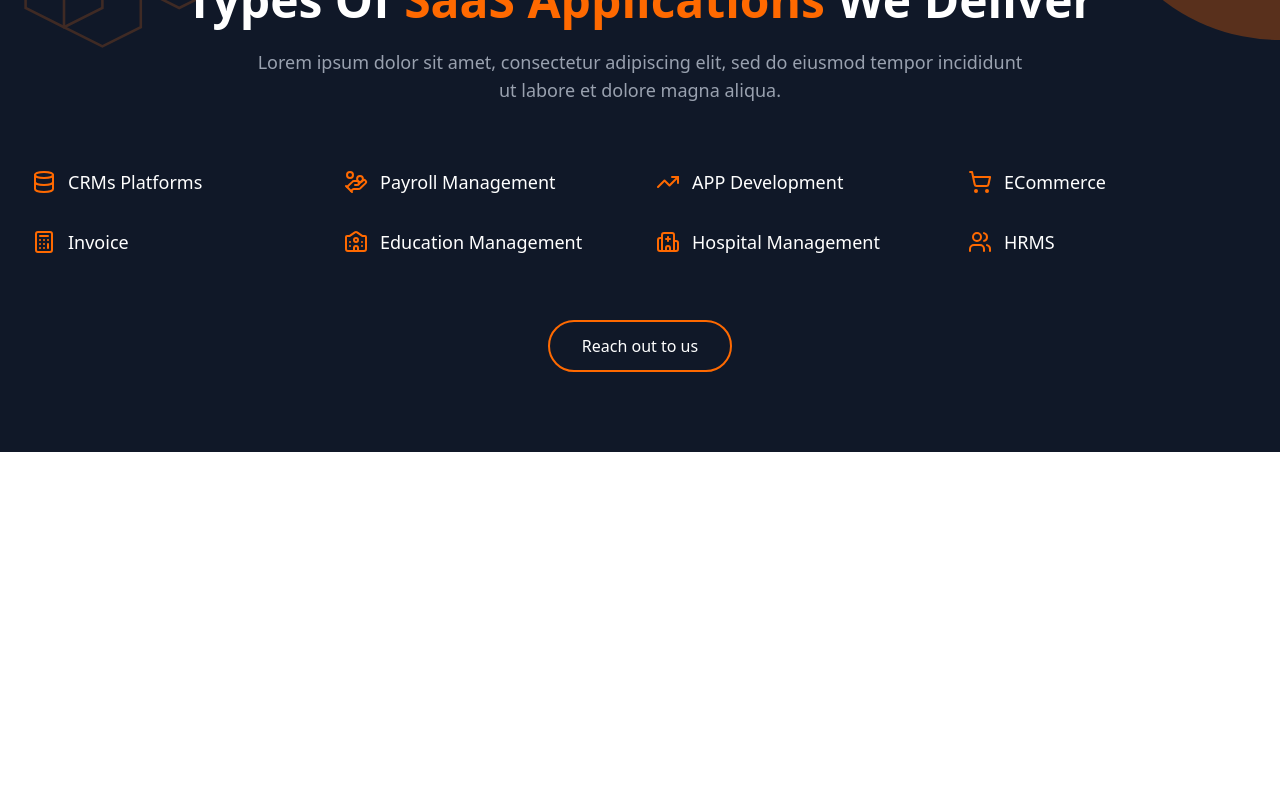
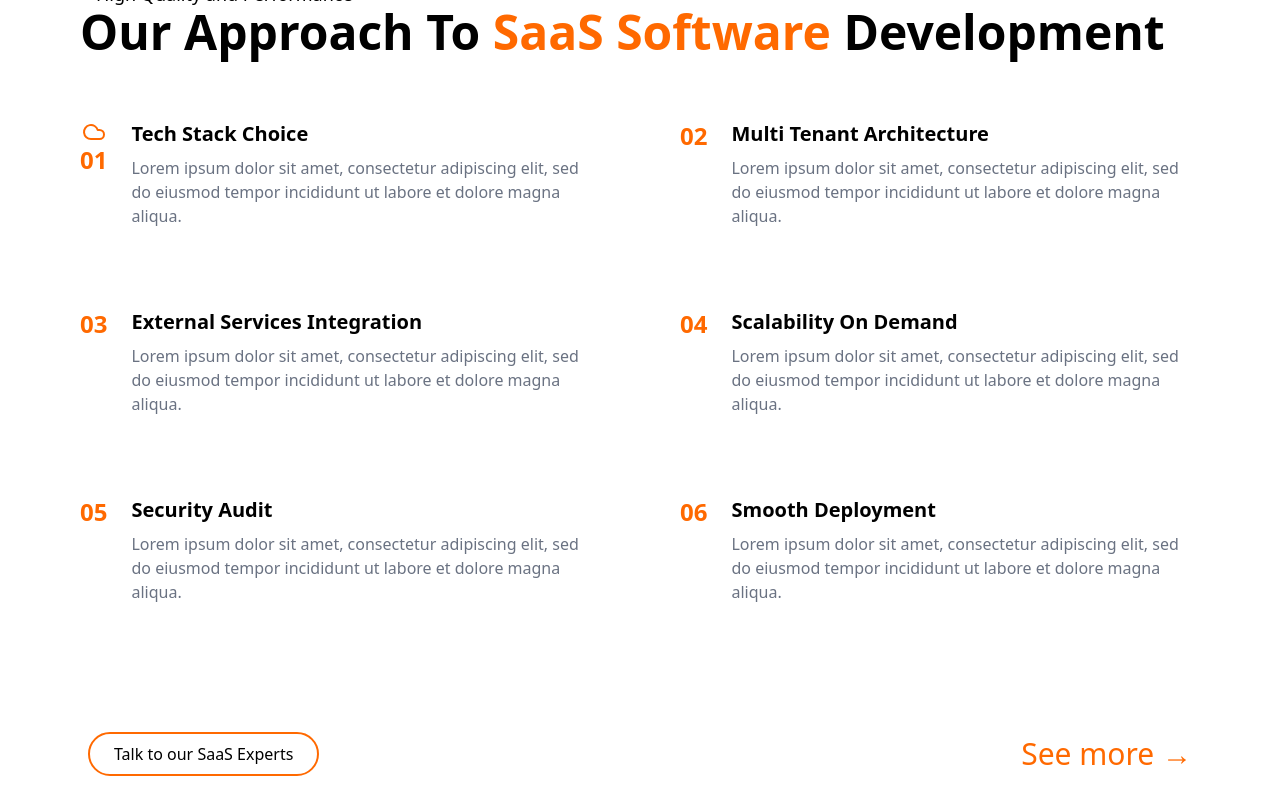
Before and after one commit to rishitharaghana/mnTechs, a React (Vite) app: page /services in a window 1280 px wide. Shown: the part 2380-3180 px from the top of the page. Before the commit the page ends 2832 px from the top, so only its background shows below. Built offline with nearby package versions, Linux system fonts and the light colour scheme.

Commit message:
All added

```diff
--- /dev/null
+++ b/src/Services/Approach.jsx
@@ -0,0 +1,116 @@
+import React from "react";
+import { Cloud } from "lucide-react";
+const Approach = () => {
+  return (
+    <section className="bg-white py-25 px-6 md:px-20">
+      {}
+      <div className="mt-8 flex items-center gap-2 text-black font-medium text-lg">
+        <span className="w-2 h-2 bg-orange-500 rounded-full"></span>
+        High Quality and Performance
+      </div>
+      <h2 className="text-4xl md:text-5xl font-bold text-left text-black mb-16">
+        Our Approach To <span className="text-orange-500">SaaS Software</span>{" "}
+        Development
+      </h2>
+      <div className="grid md:grid-cols-2 gap-20">
+        {}
+        <div className="flex gap-6">
+          <div className="flex flex-col items-center">
+            <Cloud className="w-6 h-6 text-orange-500" />
+            <div className="text-2xl text-orange-500 font-bold">01</div>
+          </div>
+          <div>
+            <h3 className="text-xl font-semibold text-black mb-2">
+              Tech Stack Choice
+            </h3>
+            <p className="text-gray-500">
+              Lorem ipsum dolor sit amet, consectetur adipiscing elit, sed do
+              eiusmod tempor incididunt ut labore et dolore magna aliqua.
+            </p>
+          </div>
+        </div>
+        {}
+        <div className="flex gap-6">
+          <div className="flex flex-col items-center">
+            <div className="text-2xl text-orange-500 font-bold">02</div>
+          </div>
+          <div>
+            <h3 className="text-xl font-semibold text-black mb-2">
+              Multi Tenant Architecture
+            </h3>
+            <p className="text-gray-500">
+              Lorem ipsum dolor sit amet, consectetur adipiscing elit, sed do
+              eiusmod tempor incididunt ut labore et dolore magna aliqua.
+            </p>
+          </div>
+        </div>
+        {}
+        <div className="flex gap-6">
+          <div className="flex flex-col items-center">
+            <div className="text-2xl text-orange-500 font-bold">03</div>
+          </div>
+          <div>
+            <h3 className="text-xl font-semibold text-black mb-2">
+              External Services Integration
+            </h3>
+            <p className="text-gray-500">
+              Lorem ipsum dolor sit amet, consectetur adipiscing elit, sed do
+              eiusmod tempor incididunt ut labore et dolore magna aliqua.
+            </p>
+          </div>
+        </div>
+        {}
+        <div className="flex gap-6">
+          <div className="flex flex-col items-center">
+            <div className="text-2xl text-orange-500 font-bold">04</div>
+          </div>
+          <div>
+            <h3 className="text-xl font-semibold text-black mb-2">
+              Scalability On Demand
+            </h3>
+            <p className="text-gray-500">
+              Lorem ipsum dolor sit amet, consectetur adipiscing elit, sed do
+              eiusmod tempor incididunt ut labore et dolore magna aliqua.
+            </p>
+          </div>
+        </div>
+        {}
+        <div className="flex gap-6">
+          <div className="text-2xl text-orange-500 font-bold">05</div>
+          <div>
+            <h3 className="text-xl font-semibold text-black mb-2">
+              Security Audit
+            </h3>
+            <p className="text-gray-500">
+              Lorem ipsum dolor sit amet, consectetur adipiscing elit, sed do
+              eiusmod tempor incididunt ut labore et dolore magna aliqua.
+            </p>
+          </div>
+        </div>
+        {}
+        <div className="flex gap-6">
+          <div className="text-2xl text-orange-500 font-bold">06</div>
+          <div>
+            <h3 className="text-xl font-semibold text-black mb-2">
+              Smooth Deployment
+            </h3>
+            <p className="text-gray-500">
+              Lorem ipsum dolor sit amet, consectetur adipiscing elit, sed do
+              eiusmod tempor incididunt ut labore et dolore magna aliqua.
+            </p>
+          </div>
+        </div>
+        {}
+        <div className="flex items-center justify-between md:col-span-2 mt-12 px-2">
+          <button className="border-2 border-orange-500 bg-white text-black font-medium py-2 px-6 rounded-full hover:bg-orange-500 hover:text-white transition">
+            Talk to our SaaS Experts
+          </button>
+          <div className="text-orange-500 text-3xl hover:translate-x-1 transition-transform cursor-pointer">
+            See more →
+          </div>
+        </div>
+      </div>
+    </section>
+  );
+};
+export default Approach;
--- a/src/pages/EnterPriceWrapper.jsx/Enterprise.jsx
+++ b/src/pages/EnterPriceWrapper.jsx/Enterprise.jsx
@@ -4,7 +4,7 @@ import Approach from '../../Services/Approach';
 const Enterprise = () => {
   return (
     <div>
-      <Approach/>
+      <h1>Hello</h1>
     </div>
   );
 };
--- a/src/pages/EnterPriceWrapper.jsx/Index.jsx
+++ b/src/pages/EnterPriceWrapper.jsx/Index.jsx
@@ -1,12 +1,10 @@
 import React from 'react';
-import Enterprise from './Enterprise';
 import Navigation from '../../Components/Navigation';
 
 export default function Index() {
   return (
     <div className="relative  w-full min-h-screen">
       <Navigation />
-      <Enterprise />
     </div>
   );
 }
```
